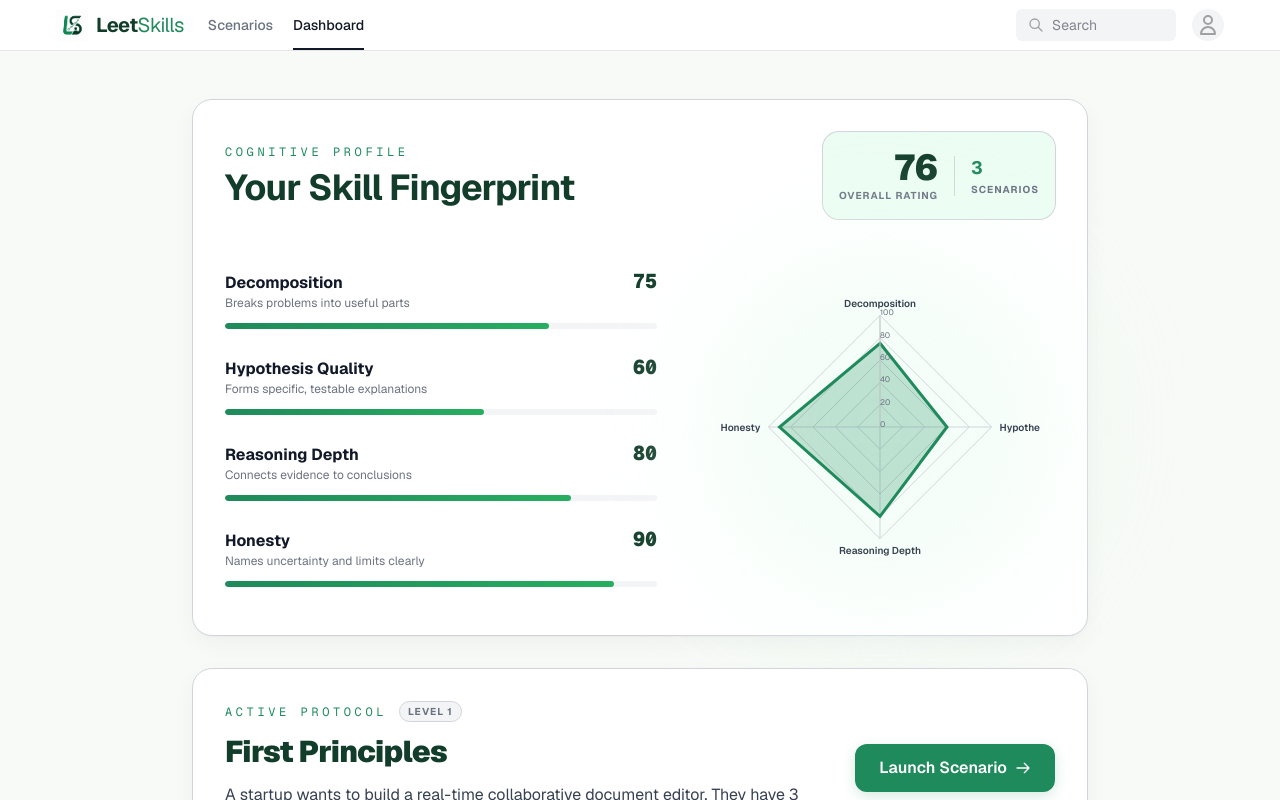
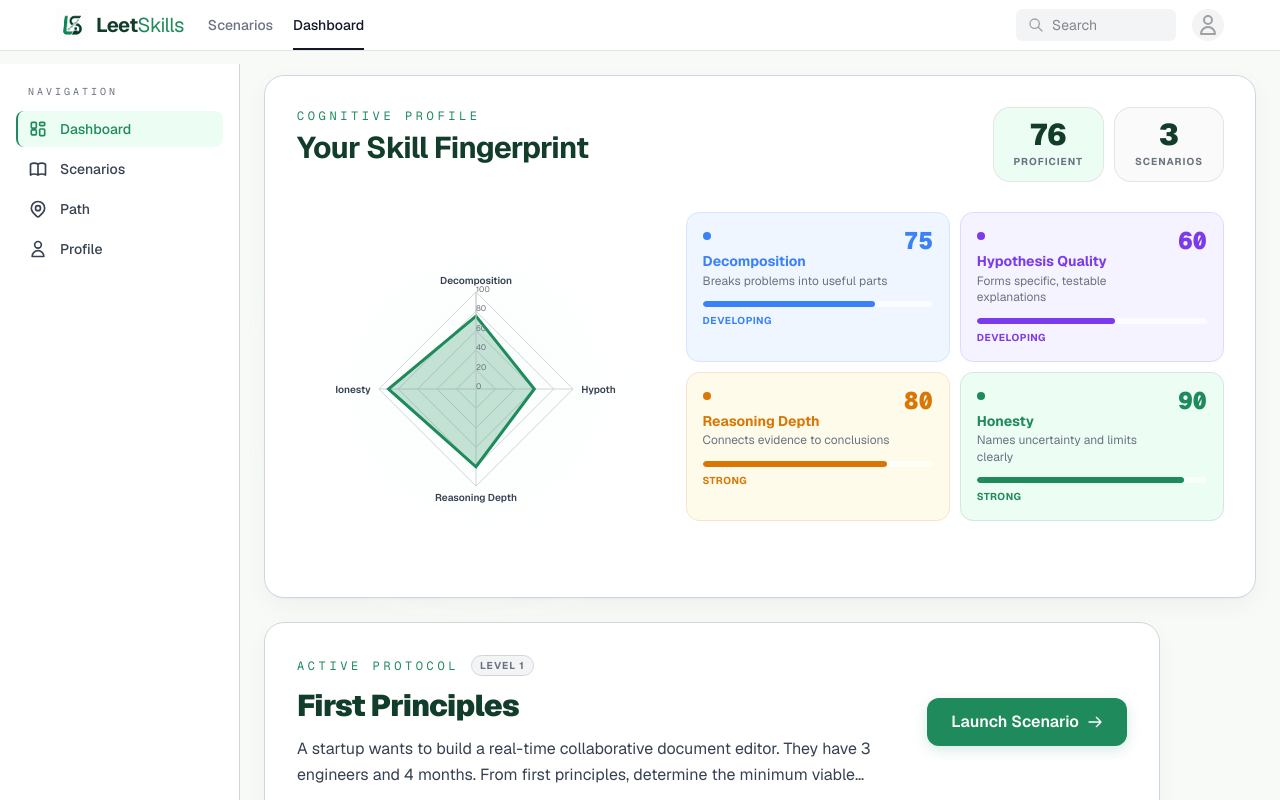
Before and after one commit to RamzanReshi/LeetSkills, a Next.js app: page /dashboard in a window 1280 px wide. Shown: the top 800 px of the page. Built offline with nearby package versions, Linux system fonts and the light colour scheme.

Commit message:
feat: implement dashboard layout with fingerprint visualization and icon library

```diff
--- a/src/app/dashboard/page.tsx
+++ b/src/app/dashboard/page.tsx
@@ -1,6 +1,7 @@
 "use client";
 
 import React from "react";
+import AppShell from "@/components/shell/AppShell";
 import FingerprintHero from "@/components/dashboard/FingerprintHero";
 import TodayScenarioCTA from "@/components/dashboard/TodayScenarioCTA";
 import WeakDimensionBanner from "@/components/dashboard/WeakDimensionBanner";
@@ -22,10 +23,12 @@ const nextScenario = (scenarios as Scenario[]).find(
 
 export default function DashboardPage() {
   return (
-    <main className="container mx-auto flex flex-col items-center gap-8 py-12 px-4 sm:px-6">
-      <FingerprintHero fingerprint={MOCK_FINGERPRINT} attemptCount={3} />
-      <TodayScenarioCTA scenario={nextScenario} allCompleted={false} />
-      <WeakDimensionBanner fingerprint={MOCK_FINGERPRINT} />
-    </main>
+    <AppShell>
+      <main className="flex flex-col gap-6 p-6">
+        <FingerprintHero fingerprint={MOCK_FINGERPRINT} attemptCount={3} />
+        <TodayScenarioCTA scenario={nextScenario} allCompleted={false} />
+        <WeakDimensionBanner fingerprint={MOCK_FINGERPRINT} />
+      </main>
+    </AppShell>
   );
 }
--- a/src/components/dashboard/FingerprintHero.tsx
+++ b/src/components/dashboard/FingerprintHero.tsx
@@ -9,12 +9,44 @@ interface FingerprintHeroProps {
   attemptCount?: number;
 }
 
-const dimensionDescriptions: Record<DimensionName, string> = {
-  Decomposition: "Breaks problems into useful parts",
-  "Hypothesis Quality": "Forms specific, testable explanations",
-  "Reasoning Depth": "Connects evidence to conclusions",
-  Honesty: "Names uncertainty and limits clearly",
+const DIMENSION_CONFIG: Record<
+  DimensionName,
+  { description: string; color: string; lightBg: string }
+> = {
+  Decomposition: {
+    description: "Breaks problems into useful parts",
+    color: "#3B82F6",
+    lightBg: "#EFF6FF",
+  },
+  "Hypothesis Quality": {
+    description: "Forms specific, testable explanations",
+    color: "#7C3AED",
+    lightBg: "#F5F3FF",
+  },
+  "Reasoning Depth": {
+    description: "Connects evidence to conclusions",
+    color: "#D97706",
+    lightBg: "#FFFBEB",
+  },
+  Honesty: {
+    description: "Names uncertainty and limits clearly",
+    color: "#1F8A5B",
+    lightBg: "#ECFDF3",
+  },
 };
+
+function getStrengthLabel(score: number) {
+  if (score >= 80) return "Strong";
+  if (score >= 60) return "Developing";
+  return "Needs Focus";
+}
+
+function getOverallLabel(avg: number) {
+  if (avg >= 85) return "Expert";
+  if (avg >= 70) return "Proficient";
+  if (avg >= 50) return "Developing";
+  return "Beginner";
+}
 
 export default function FingerprintHero({
   fingerprint,
@@ -26,61 +58,102 @@ export default function FingerprintHero({
     Math.max(dimensions.length, 1);
 
   return (
-    <section className="glass-card w-full max-w-4xl p-8 animate-fade-in">
-      <div className="mb-8 flex flex-col gap-4 sm:flex-row sm:items-center sm:justify-between">
+    <section className="glass-card w-full p-8 animate-fade-in">
+      {/* Header */}
+      <div className="mb-8 flex flex-wrap items-start justify-between gap-4">
         <div>
           <p className="font-mono text-xs uppercase tracking-[0.3em] text-brand-primary">
             Cognitive Profile
           </p>
-          <h2 className="mt-2 text-4xl font-bold tracking-tight text-brand-deep">Your Skill Fingerprint</h2>
+          <h2 className="mt-1.5 text-3xl font-bold tracking-tight text-brand-deep">
+            Your Skill Fingerprint
+          </h2>
         </div>
-        <div className="flex items-center gap-4 rounded-2xl bg-brand-mint p-4 ring-1 ring-neutral-300">
-          <div className="text-right">
-            <p className="text-4xl font-black text-brand-deep">{Math.round(average)}</p>
-            <p className="text-[10px] font-bold uppercase tracking-widest text-neutral-500">
-              Overall Rating
+        <div className="flex gap-3">
+          <div className="rounded-2xl bg-brand-mint px-5 py-3 ring-1 ring-neutral-200 text-center min-w-[80px]">
+            <p className="text-3xl font-black text-brand-deep leading-none">
+              {Math.round(average)}
+            </p>
+            <p className="mt-1 text-[10px] font-bold uppercase tracking-widest text-neutral-500">
+              {getOverallLabel(average)}
             </p>
           </div>
-          <div className="h-10 w-[1px] bg-neutral-300" />
-          <div className="text-left">
-            <p className="text-lg font-bold text-brand-primary">{attemptCount}</p>
-            <p className="text-[10px] font-bold uppercase tracking-widest text-neutral-500">
+          <div className="rounded-2xl bg-neutral-50 px-5 py-3 ring-1 ring-neutral-200 text-center min-w-[80px]">
+            <p className="text-3xl font-black text-brand-deep leading-none">{attemptCount}</p>
+            <p className="mt-1 text-[10px] font-bold uppercase tracking-widest text-neutral-500">
               Scenarios
             </p>
           </div>
         </div>
       </div>
 
-      <div className="grid gap-12 lg:grid-cols-[1fr_350px] lg:items-center">
-        <div className="grid gap-6 sm:grid-cols-2 lg:grid-cols-1">
-          {dimensions.map(([dimension, score]) => (
-            <div key={dimension} className="group">
-              <div className="mb-3 flex items-baseline justify-between gap-4">
-                <div>
-                  <h3 className="font-bold text-neutral-900 group-hover:text-brand-primary transition-colors">
+      {/* Chart + Dimension Cards */}
+      <div className="grid gap-8 lg:grid-cols-[1fr_1.5fr] lg:items-start">
+        {/* Radar Chart */}
+        <div className="relative flex items-center justify-center py-4">
+          <div
+            className="absolute rounded-full blur-3xl opacity-50"
+            style={{
+              inset: "10%",
+              background: "radial-gradient(circle, #ECFDF3 0%, transparent 70%)",
+            }}
+          />
+          <div className="relative z-10 w-full aspect-square max-w-[280px] mx-auto">
+            <SkillRadarChart fingerprint={fingerprint} size="lg" />
+          </div>
+        </div>
+
+        {/* Dimension Cards Grid */}
+        <div className="grid gap-3 sm:grid-cols-2">
+          {dimensions.map(([dimension, score]) => {
+            const cfg = DIMENSION_CONFIG[dimension];
+            return (
+              <div
+                key={dimension}
+                className="rounded-xl p-4 transition-shadow hover:shadow-md"
+                style={{
+                  backgroundColor: cfg.lightBg,
+                  outline: `1px solid ${cfg.color}33`,
+                }}
+              >
+                <div className="flex items-start justify-between gap-2 mb-3">
+                  <div className="flex-1 min-w-0">
+                    <div
+                      className="inline-block w-2 h-2 rounded-full mb-1.5"
+                      style={{ backgroundColor: cfg.color }}
+                    />
+                    <h3 className="font-bold text-sm leading-tight" style={{ color: cfg.color }}>
                       {dimension}
                     </h3>
-                  <p className="text-xs text-neutral-500">
-                    {dimensionDescriptions[dimension]}
+                    <p className="mt-0.5 text-xs text-neutral-500 leading-snug">
+                      {cfg.description}
                     </p>
                   </div>
-                <span className="font-mono text-xl font-black text-brand-deep">{score}</span>
+                  <span
+                    className="font-mono text-2xl font-black shrink-0 leading-none"
+                    style={{ color: cfg.color }}
+                  >
+                    {score}
+                  </span>
                 </div>
-              <div className="h-1.5 overflow-hidden rounded-full bg-neutral-100">
+                <div className="h-1.5 overflow-hidden rounded-full bg-white/70">
                   <div
-                  className="h-full rounded-full bg-gradient-to-r from-brand-primary to-brand-action transition-all duration-1000 ease-out"
-                  style={{ width: `${Math.max(0, Math.min(score, 100))}%` }}
+                    className="h-full rounded-full transition-all duration-1000 ease-out"
+                    style={{
+                      width: `${Math.max(0, Math.min(score, 100))}%`,
+                      backgroundColor: cfg.color,
+                    }}
                   />
                 </div>
+                <p
+                  className="mt-1.5 text-[10px] font-bold uppercase tracking-wider"
+                  style={{ color: cfg.color }}
+                >
+                  {getStrengthLabel(score)}
+                </p>
               </div>
-          ))}
-        </div>
-
-        <div className="relative flex justify-center py-4">
-          <div className="absolute inset-0 bg-brand-mint blur-3xl rounded-full opacity-60" />
-          <div className="relative z-10 w-full aspect-square max-w-[320px]">
-            <SkillRadarChart fingerprint={fingerprint} size="lg" />
-          </div>
+            );
+          })}
         </div>
       </div>
     </section>
--- a/src/components/shell/SidebarNav.tsx
+++ b/src/components/shell/SidebarNav.tsx
@@ -2,9 +2,10 @@
 
 import Link from "next/link";
 import { usePathname } from "next/navigation";
-import { BookIcon, CompassIcon, UserIcon } from "@/components/ui/Icons";
+import { BookIcon, CompassIcon, UserIcon, DashboardIcon } from "@/components/ui/Icons";
 
 const NAV_ITEMS = [
+  { href: "/dashboard", label: "Dashboard", icon: DashboardIcon },
   { href: "/scenarios", label: "Scenarios", icon: BookIcon },
   { href: "/path", label: "Path", icon: CompassIcon },
   { href: "/profile", label: "Profile", icon: UserIcon },
@@ -13,16 +14,18 @@ const NAV_ITEMS = [
 export default function SidebarNav({ onNavigate }: { onNavigate?: () => void }) {
   const pathname = usePathname();
   const activeHref =
-    pathname?.startsWith("/path") || pathname?.startsWith("/quest")
+    pathname?.startsWith("/dashboard")
+      ? "/dashboard"
+      : pathname?.startsWith("/path") || pathname?.startsWith("/quest")
       ? "/path"
       : pathname?.startsWith("/profile")
-        ? "/profile"
+      ? "/profile"
       : "/scenarios";
 
   return (
     <nav className="flex flex-col gap-1 p-4">
       <p className="px-3 pb-2 pt-1 font-mono text-[10px] uppercase tracking-[0.3em] text-neutral-500">
-        Practice
+        Navigation
       </p>
       {NAV_ITEMS.map(({ href, label, icon: Icon }) => {
         const active = href === activeHref;
--- a/src/components/ui/Icons.tsx
+++ b/src/components/ui/Icons.tsx
@@ -105,3 +105,11 @@ export function FilterIcon({ className }: { className?: string }) {
     </svg>
   );
 }
+
+export function DashboardIcon({ className }: { className?: string }) {
+  return (
+    <svg className={className} fill="none" stroke="currentColor" viewBox="0 0 24 24" xmlns="http://www.w3.org/2000/svg">
+      <path strokeLinecap="round" strokeLinejoin="round" strokeWidth={2} d="M4 5a1 1 0 011-1h4a1 1 0 011 1v5a1 1 0 01-1 1H5a1 1 0 01-1-1V5zM14 5a1 1 0 011-1h4a1 1 0 011 1v2a1 1 0 01-1 1h-4a1 1 0 01-1-1V5zM4 14a1 1 0 011-1h4a1 1 0 011 1v4a1 1 0 01-1 1H5a1 1 0 01-1-1v-4zM14 13a1 1 0 011-1h4a1 1 0 011 1v6a1 1 0 01-1 1h-4a1 1 0 01-1-1v-6z" />
+    </svg>
+  );
+}
```
Lines whose indentation alone changed are shown as unchanged.
